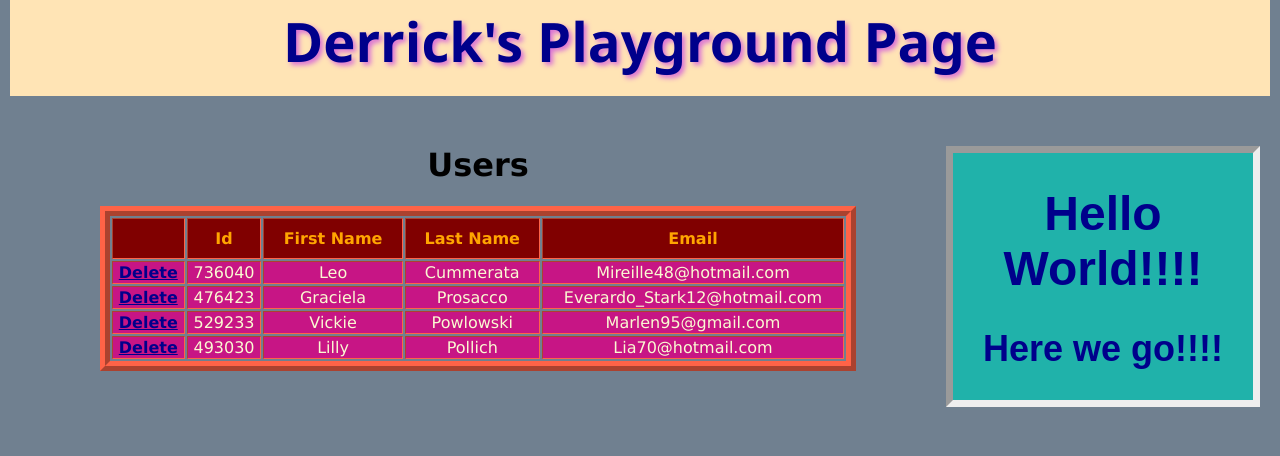
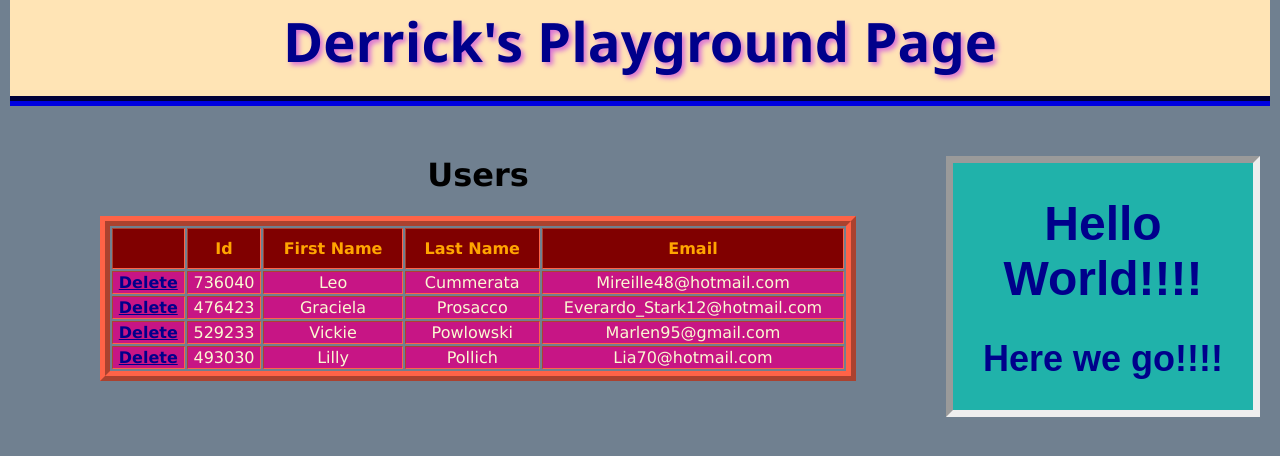
Before and after one commit to Dogger807/Playground, a website built with webpack: page src/index.html in a window 1280 px wide. Built offline with nearby package versions, Linux system fonts and the light colour scheme; data requests are answered from the project's data file.

Commit message:
Title page

```diff
--- a/src/index.css
+++ b/src/index.css
@@ -55,6 +55,9 @@ tbody {
 .Titlebar {
   position: relative;
   padding: 0px;
+  border-bottom: 10px;
+  border-bottom-style: groove;
+  border-bottom-color: darkblue;
   top: -40px;
   text-align: center;
   margin: 0px;
```
